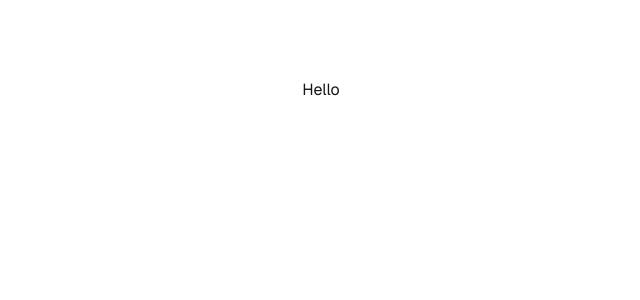
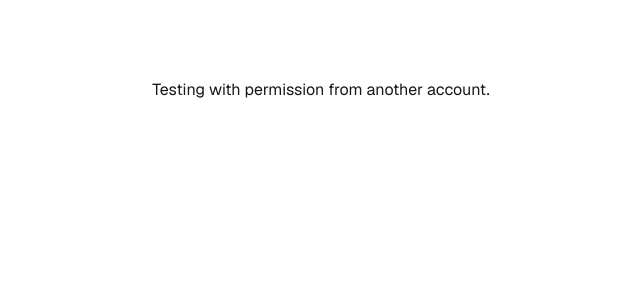
Before and after one commit to suraz2care/testing, a Next.js app: page / in a window 1280 px wide. Shown: the top 300 px of the page, without its empty margins (319-959 px from the left). Built offline with nearby package versions, Linux system fonts and the light colour scheme.

Commit message:
Update page.tsx

```diff
--- a/app/page.tsx
+++ b/app/page.tsx
@@ -1,7 +1,7 @@
 export default function Home() {
   return (
     <div className="grid grid-rows-[20px_1fr_20px] items-center justify-items-center min-h-screen p-8 pb-20 gap-16 sm:p-20 font-[family-name:var(--font-geist-sans)]">
-      Hello
+      Testing with permission from another account.
     </div>
   );
 }
```
